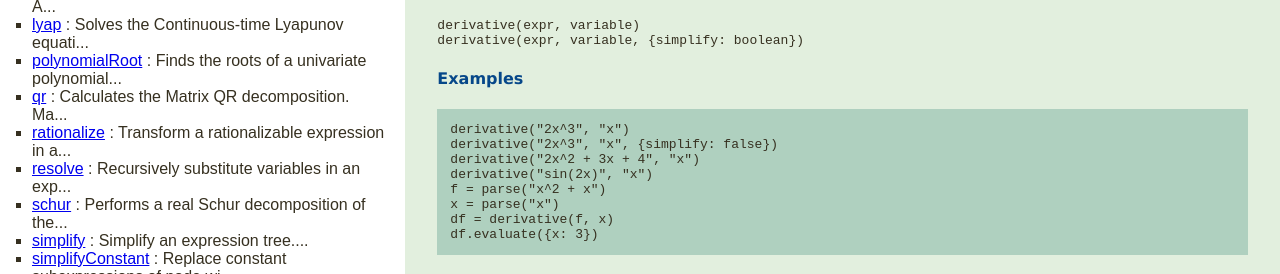
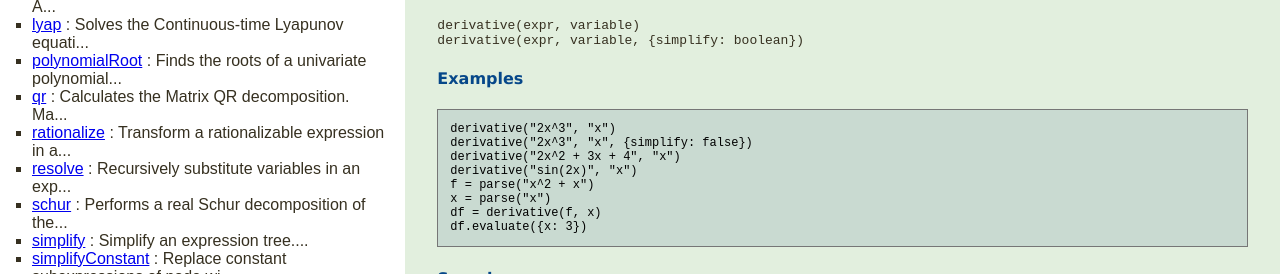
Before and after one commit to dvd101x/mathjs-help, a website built with Vite: page index.html in a window 1280 px wide. Shown: the part 339-613 px from the top of the page. Built offline with nearby package versions, Linux system fonts and the light colour scheme.

Commit message:
Interface tweaks

```diff
--- a/index.html
+++ b/index.html
@@ -59,14 +59,15 @@
               </div>
               <div x-show='doc.syntax'>
                 <h4>Syntax</h4>
-                <pre x-text="doc.syntax.join('\n')"></pre>
+                <pre x-text="doc.syntax ? doc.syntax.join('\n') : ''"></pre>
               </div>
-              <div x-show="doc.examples" x-data="{editing:false, example:doc.examples.join('\n'), input:''}">
+              <div x-show="doc.examples"
+                x-data="{editing:false, example:doc.examples.join('\n'), input:doc.examples.join('\n')}">
                 <h4>Examples</h4>
-                <pre class='examples' x-show="!editing" x-text="example" @click="editing = true; input=example"></pre>
-                <div x-show='editing' class="editor" @click.outside="editing = false">
-                  <textarea :rows="example.split('\n').length" spellcheck='false' x-model.debounce="input"></textarea>
-                  <pre x-text='doMath(input)'></pre>
+                <div class="editor" @click.outside="editing = false" @click="editing = true; input=example">
+                  <textarea ahtocomplete='off' :rows="input.split('\n').length" spellcheck='false'
+                    x-model.debounce="input"></textarea>
+                  <pre x-text='doMath(input)' x-show="editing"></pre>
                 </div>
               </div>
               <div x-show="doc.seealso">
--- a/style.css
+++ b/style.css
@@ -93,13 +93,14 @@ article pre {
 
 .editor>textarea {
   padding: 1em;
-  background-color: #AFD0BF;
+  background-color: #c9dad1;
   font-family: monospace;
   font-size: 12px;
+  resize: none;
 }
 
 .editor>pre {
-  padding: 0.5em;
+  padding: 1em;
   overflow-x: scroll;
   background-color: #FF6542;
   color: white;
```
